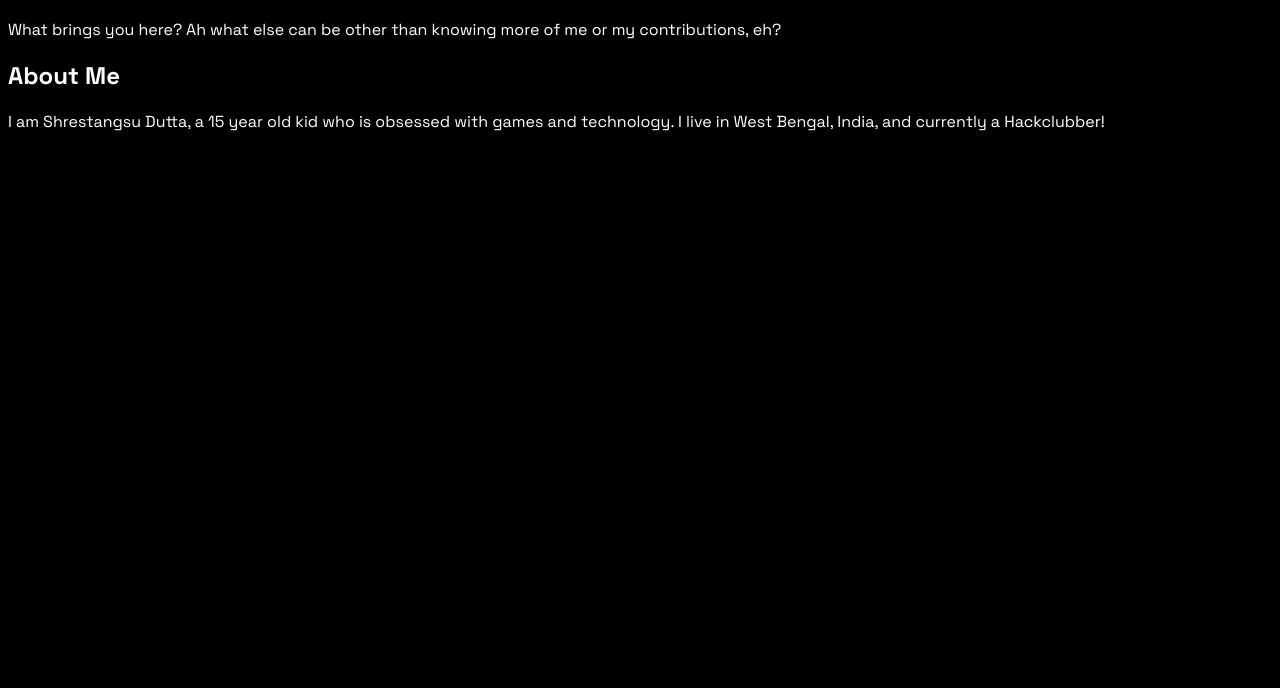
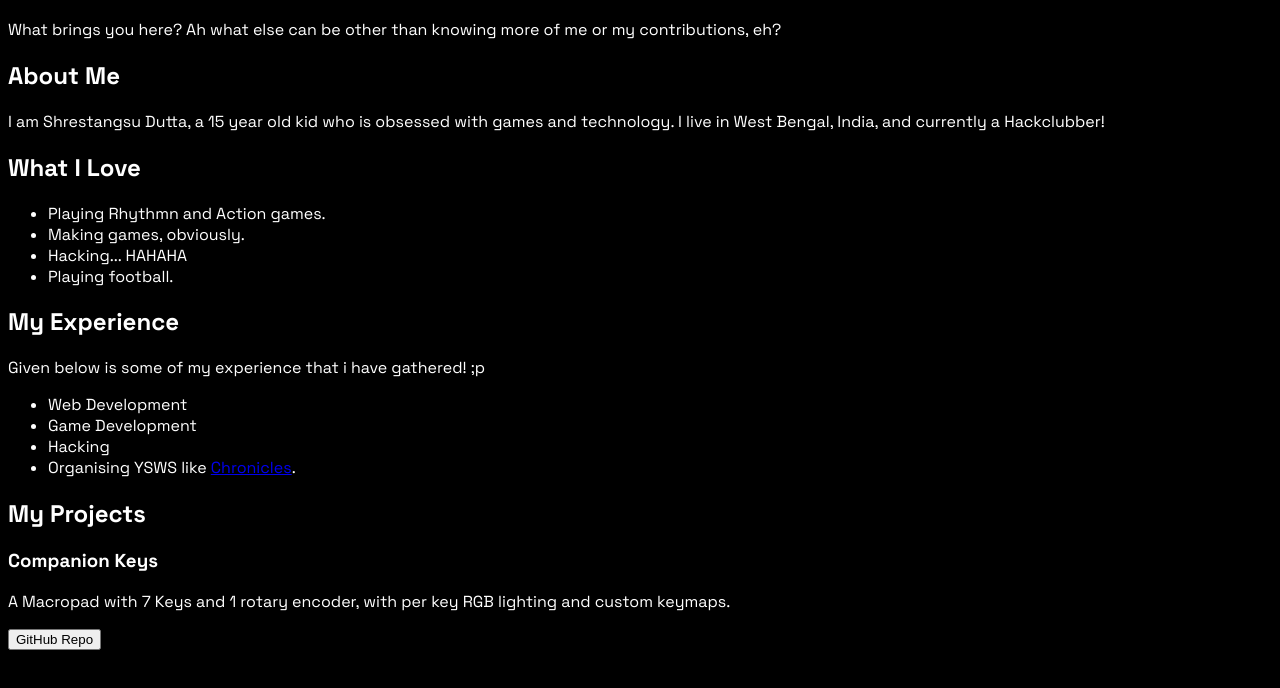
Before and after one commit to CreatorPoints/MyPersonalWebsite, a plain HTML site: page index.html in a window 1280 px wide. Shown: the part 64-752 px from the top of the page. Drawn offline with Linux system fonts and the light colour scheme.

Commit message:
added more content!

```diff
--- a/index.html
+++ b/index.html
@@ -16,5 +16,34 @@
             <h2>About Me</h2>
             <p>I am Shrestangsu Dutta, a 15 year old kid who is obsessed with games and technology. I live in West Bengal, India, and currently a Hackclubber!</p>
         </div>
+        <div class="likings">
+            <h2>What I Love</h2>
+            <ul>
+                <li>Playing Rhythmn and Action games.</li>
+                <li>Making games, obviously.</li>
+                <li>Hacking... HAHAHA</li>
+                <li>Playing football.</li>
+            </ul>
+        </div>
+        <div class="experience">
+            <h2>My Experience</h2>
+            <p>Given below is some of my experience that i have gathered! ;p</p>
+            <ul>
+                <li>Web Development</li>
+                <li>Game Development</li>
+                <li>Hacking</li>
+                <li>Organising YSWS like <a href="https://chronicles.dino.icu">Chronicles</a>.</li>
+            </ul>
+        </div>
+        <div class="projects">
+            <h2>My Projects</h2>
+            <div class="project-container">
+                <div class="ckeys">
+                    <h3>Companion Keys</h3>
+                    <p>A Macropad with 7 Keys and 1 rotary encoder, with per key RGB lighting and custom keymaps.</p>
+                    <button class="ckeys-b">GitHub Repo</button>
+                </div>
+            </div>
+        </div>
     </body>
 </html>
```
